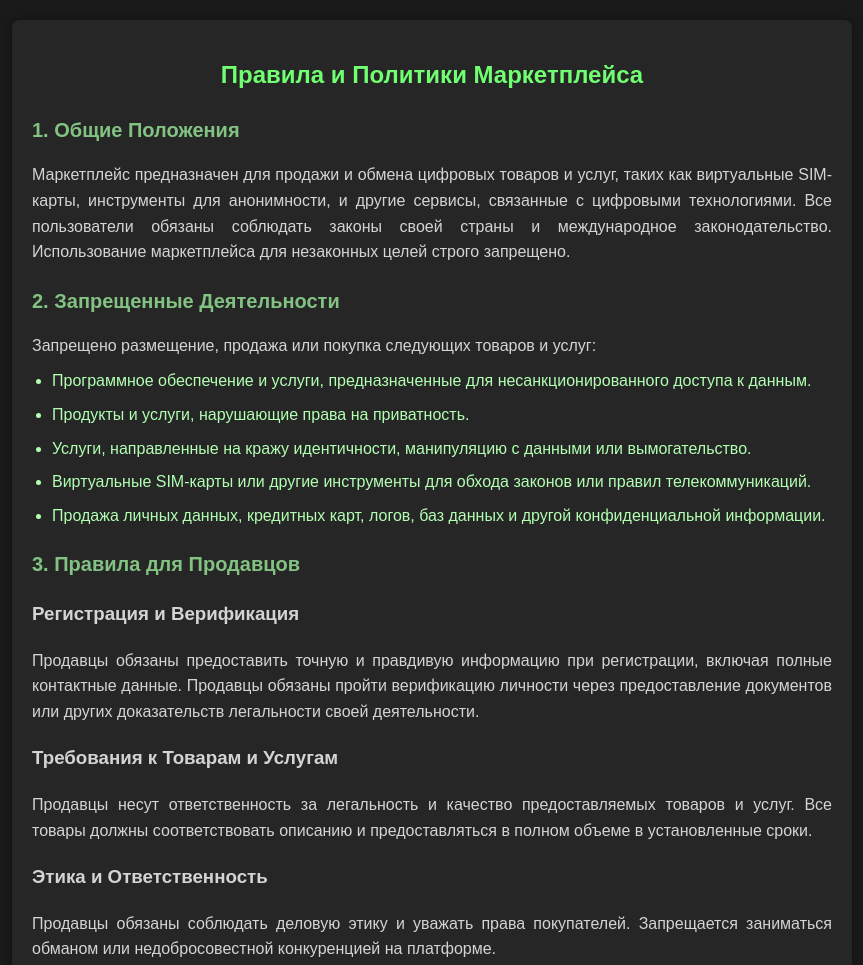
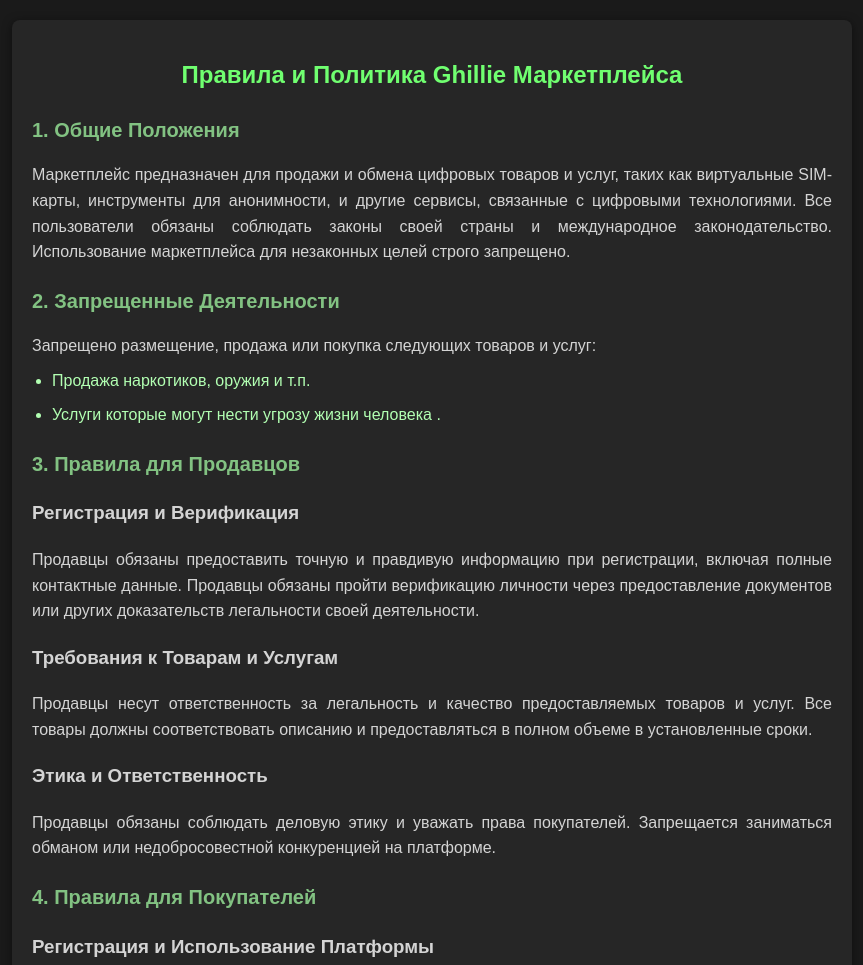
Before and after one commit to av1ast/ghillierules, a plain HTML site: page index.html in a window 1280 px wide. Shown: the top 965 px of the page, without its empty margins (208-1071 px from the left). Drawn offline with Linux system fonts and the light colour scheme.

Commit message:
Update index.html

```diff
--- a/index.html
+++ b/index.html
@@ -57,7 +57,7 @@
 </head>
 <body>
     <div class="container">
-        <h1>Правила и Политики Маркетплейса</h1>
+        <h1>Правила и Политика Ghillie Маркетплейса</h1>
 
         <h2>1. Общие Положения</h2>
         <p>Маркетплейс предназначен для продажи и обмена цифровых товаров и услуг, таких как виртуальные SIM-карты, инструменты для анонимности, и другие сервисы, связанные с цифровыми технологиями. Все пользователи обязаны соблюдать законы своей страны и международное законодательство. Использование маркетплейса для незаконных целей строго запрещено.</p>
@@ -65,11 +65,8 @@
         <h2>2. Запрещенные Деятельности</h2>
         <p>Запрещено размещение, продажа или покупка следующих товаров и услуг:</p>
         <ul>
-            <li>Программное обеспечение и услуги, предназначенные для несанкционированного доступа к данным.</li>
-            <li>Продукты и услуги, нарушающие права на приватность.</li>
-            <li>Услуги, направленные на кражу идентичности, манипуляцию с данными или вымогательство.</li>
-            <li>Виртуальные SIM-карты или другие инструменты для обхода законов или правил телекоммуникаций.</li>
-            <li>Продажа личных данных, кредитных карт, логов, баз данных и другой конфиденциальной информации.</li>
+            <li>Продажа наркотиков, оружия и т.п.</li>
+            <li>Услуги которые могут нести угрозу жизни человека .</li>
         </ul>
 
         <h2>3. Правила для Продавцов</h2>
@@ -108,7 +105,8 @@
         <p>Все пользователи обязаны принимать и соблюдать данные правила. Нарушение любых положений может привести к блокировке учетной записи и, при необходимости, правовым последствиям.</p>
 
         <div class="footer">
-            &copy; 2024 Маркетплейс. Все права защищены.
+            <p>Правила могут быть изменены в любой момент.</p>
+            &copy; 2024 Ghillie . Все права защищены.
         </div>
     </div>
 </body>
```
